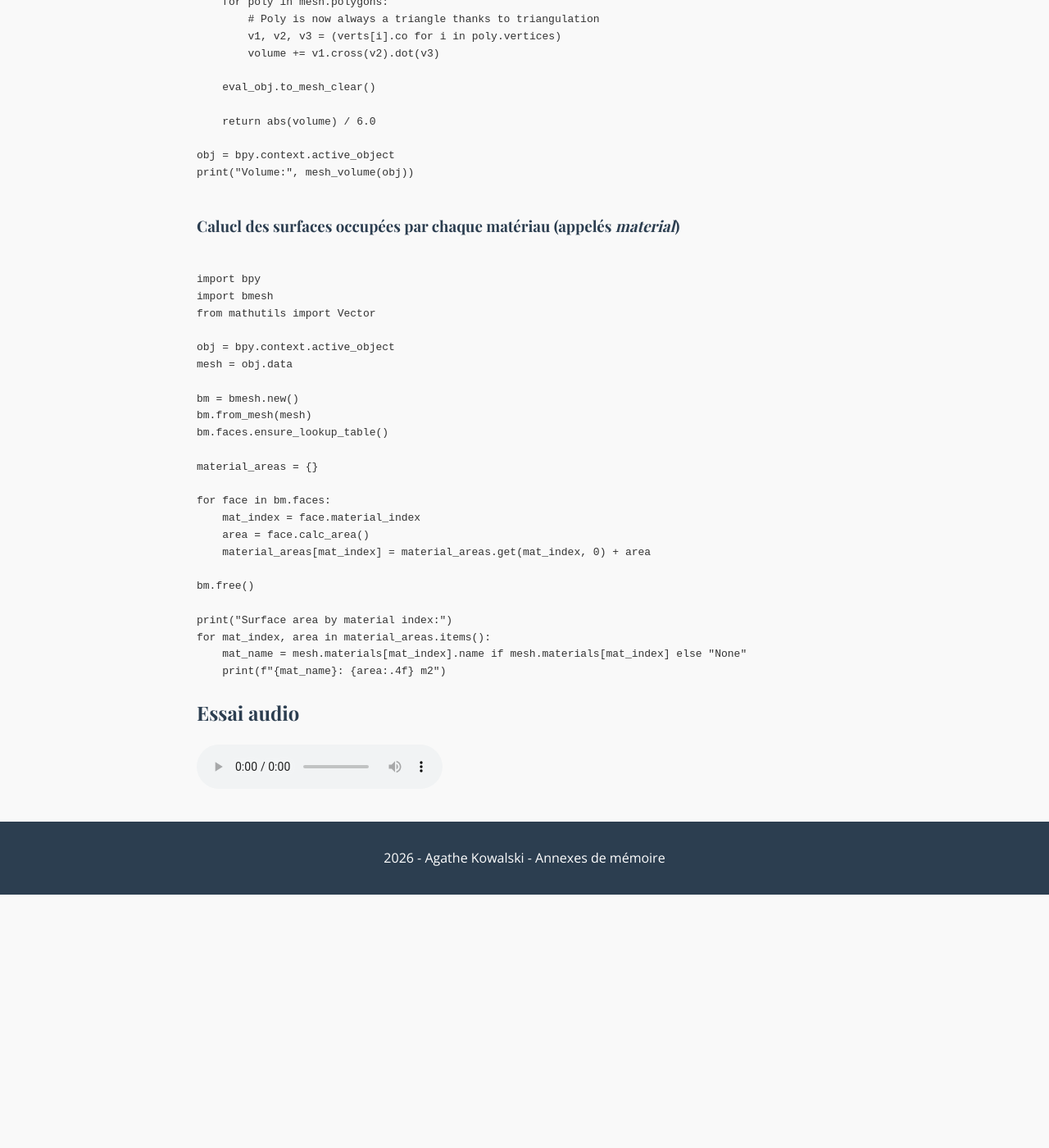
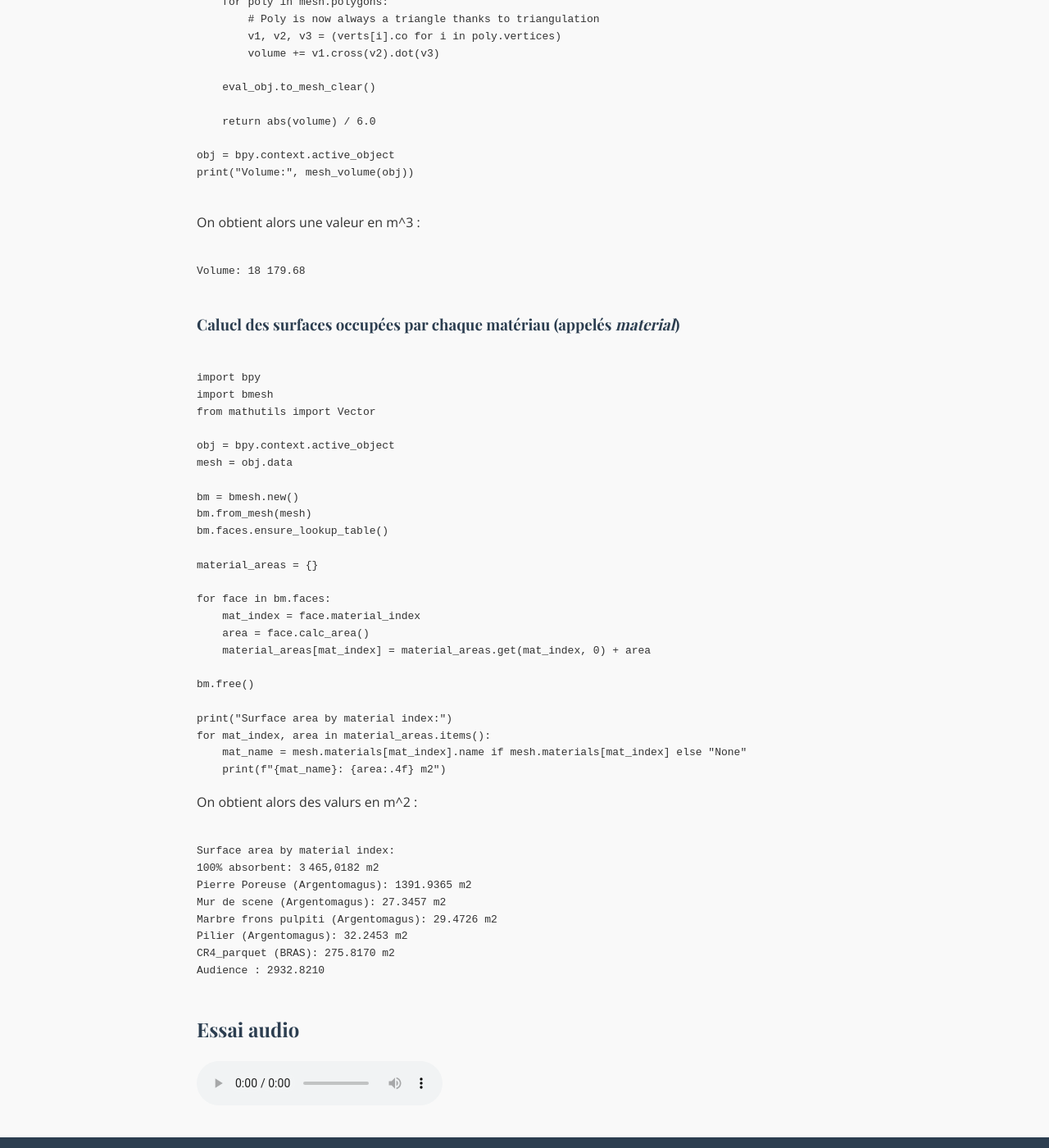
Before and after one commit to agathekowalski/ensll_memoire_p2026, a Jekyll site: the page built from simulations/index.md, in a window 1280 px wide and 1400 px high, scrolled down 887 px. Shown: the whole window at 82% size. Built offline with Jekyll 4.4.1, drawn with Linux system fonts in a browser that asks for light colours; before the commit the page ends 1978 px from its top, so only the background shows below that.

Commit message:
Update index.md

````diff
--- a/simulations/index.md
+++ b/simulations/index.md
@@ -48,6 +48,13 @@ obj = bpy.context.active_object
 print("Volume:", mesh_volume(obj))
 
 ```
+On obtient alors une valeur en m^3 :
+
+```python
+
+Volume: 18 179.68
+
+```
 
 ### Calucl des surfaces occupées par chaque matériau (appelés _material_)
 
@@ -78,6 +85,20 @@ for mat_index, area in material_areas.items():
     mat_name = mesh.materials[mat_index].name if mesh.materials[mat_index] else "None"
     print(f"{mat_name}: {area:.4f} m2")
 ```
+On obtient alors des valurs en m^2 :
+
+```python
+
+Surface area by material index:
+100% absorbent: 3 465,0182 m2
+Pierre Poreuse (Argentomagus): 1391.9365 m2
+Mur de scene (Argentomagus): 27.3457 m2
+Marbre frons pulpiti (Argentomagus): 29.4726 m2
+Pilier (Argentomagus): 32.2453 m2
+CR4_parquet (BRAS): 275.8170 m2
+Audience : 2932.8210
+
+```
 
 ## Essai audio
 
````
